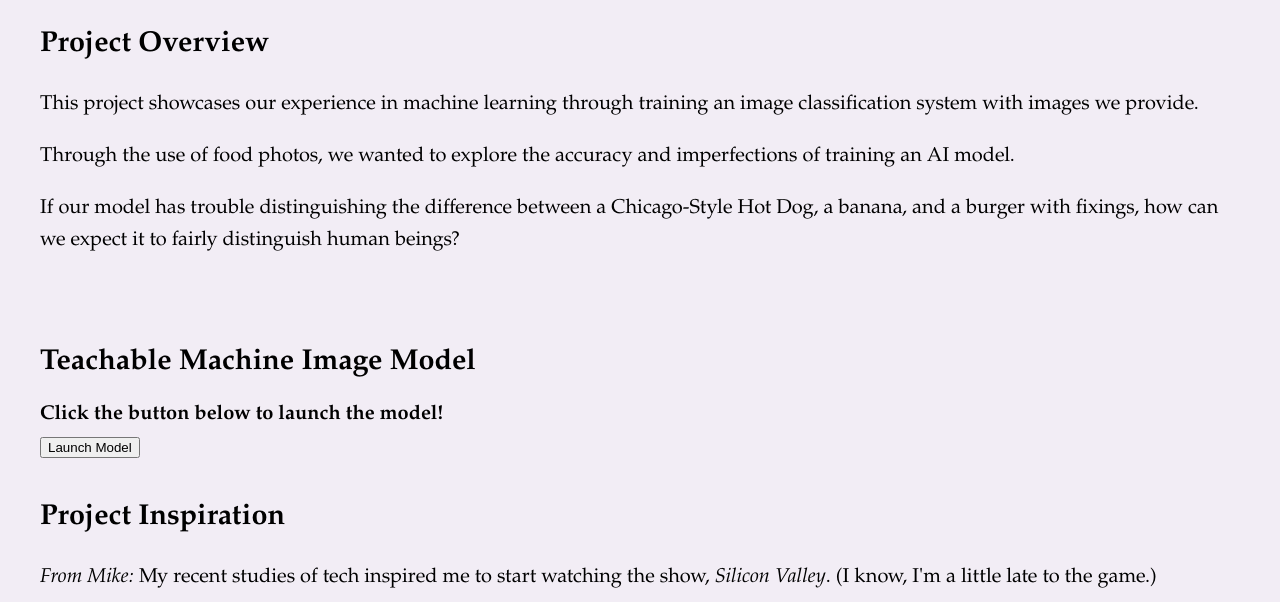
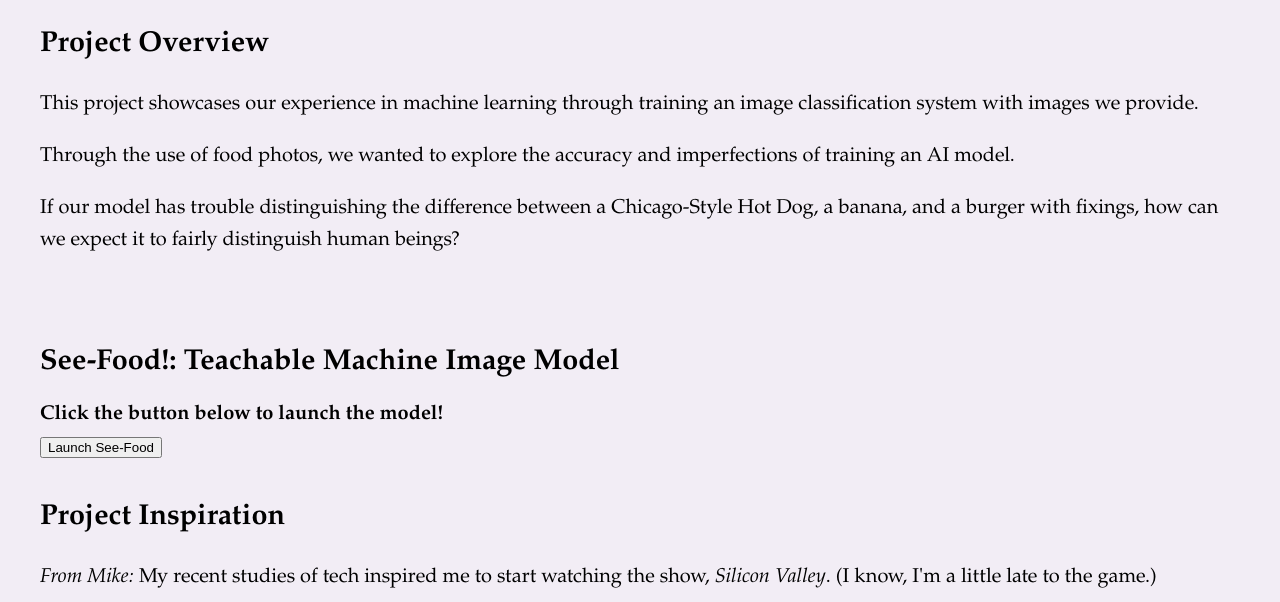
Before and after one commit to ladykay98/LIS500Project, a plain HTML site: page machine-learning-project.html in a window 1280 px wide. Shown: the part 198-800 px from the top of the page. Drawn offline with Linux system fonts and the light colour scheme.

Commit message:
Update machine-learning-project.html

```diff
--- a/machine-learning-project.html
+++ b/machine-learning-project.html
@@ -30,9 +30,9 @@
   <p>Through the use of food photos, we wanted to explore the accuracy and imperfections of training an AI model.</p>
   <p>If our model has trouble distinguishing the difference between a Chicago-Style Hot Dog, a banana, and a burger with fixings, how can we expect it to fairly distinguish human beings?</p>
   <br>
-<h2>Teachable Machine Image Model</h2>
+<h2>See-Food!: Teachable Machine Image Model</h2>
 <b>Click the button below to launch the model!</b><br>
-<button type="button" onclick="init()">Launch Model</button>
+<button type="button" onclick="init()">Launch See-Food</button>
 <div id="webcam-container"></div>
 <div id="label-container"></div>
 <script src="https://cdn.jsdelivr.net/npm/@tensorflow/tfjs@latest/dist/tf.min.js"></script>
```
